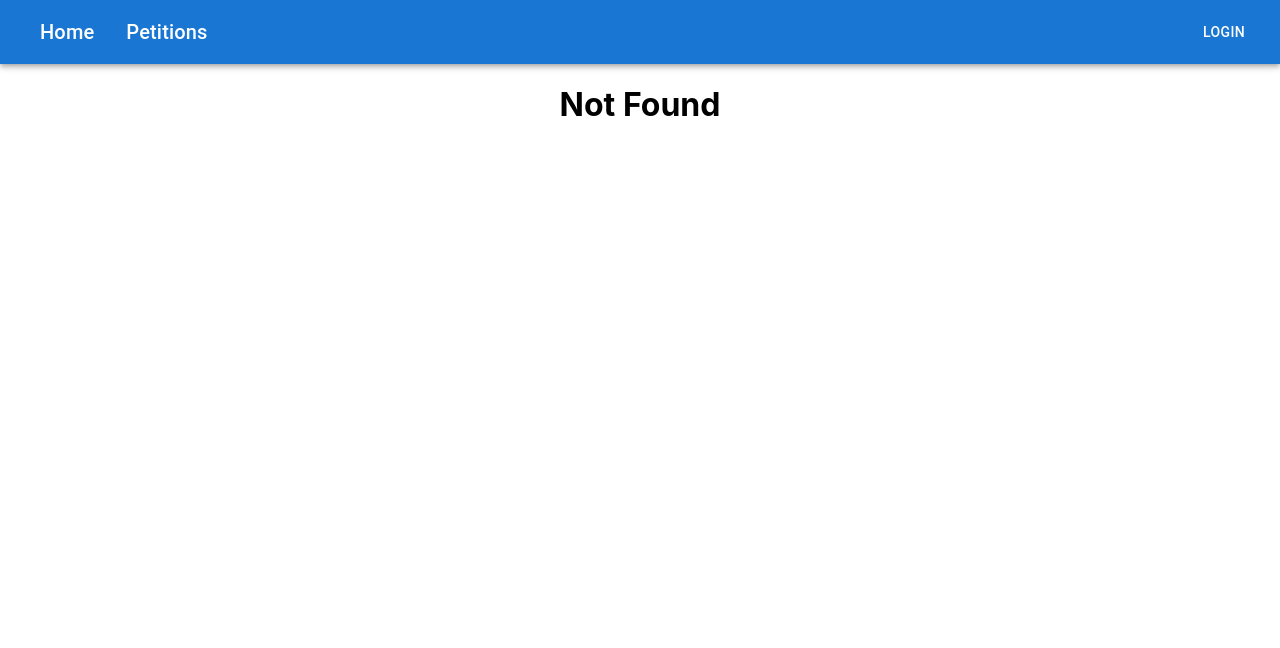
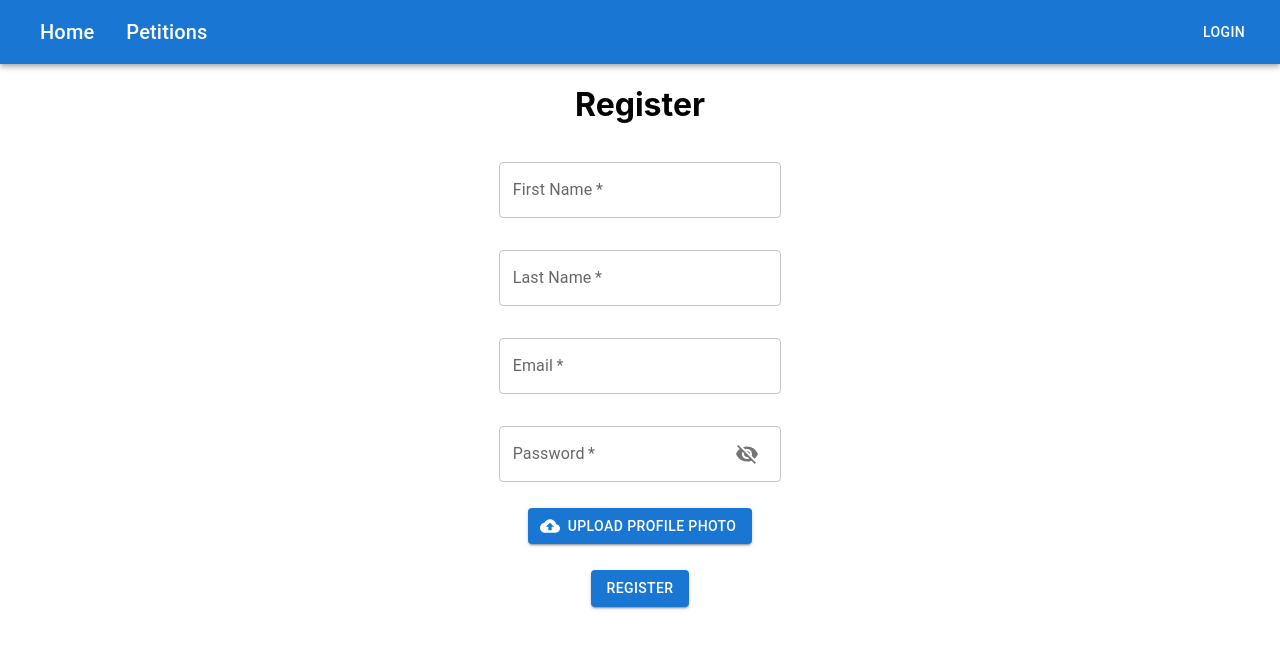
Before and after one commit to rajan-ste/petitions-frontend, a React (Create React App) app: page /register in a window 1280 px wide. Before the commit this address had no page. Shown: the top 648 px of the page. Built offline with nearby package versions, Linux system fonts and the light colour scheme.

Commit message:
register page almost complete

```diff
--- a/src/App.tsx
+++ b/src/App.tsx
@@ -6,6 +6,7 @@ import Petitions from './components/Petitions';
 import NotFound from './components/NotFound';
 import Header from './components/common/Header';
 import Petition from './components/Petition';
+import Register from './components/Register';
 
 function App() {
   return (
@@ -17,6 +18,7 @@ function App() {
             <Route path="/" element={<Home/>}/>
             <Route path="/petitions" element={<Petitions/>}/>
             <Route path="/petitions/:id" element={<Petition />}/>
+            <Route path="/register" element={<Register />}/>
             <Route path="*" element={<NotFound/>}/>
           </Routes>
         </div>
--- /dev/null
+++ b/src/components/Register.tsx
@@ -0,0 +1,267 @@
+import { Visibility, VisibilityOff } from "@mui/icons-material";
+import { Box, Button, IconButton, InputAdornment, TextField } from "@mui/material";
+import CloudUploadIcon from '@mui/icons-material/CloudUpload';
+import { styled } from '@mui/material/styles'
+import React from "react";
+import axios from "axios";
+import { useNavigate } from "react-router-dom";
+
+interface FormData {
+    firstName: string;
+    lastName: string;
+    email: string;
+    password: string;
+    filetype: string;
+}
+
+const VisuallyHiddenInput = styled('input')({
+    clip: 'rect(0 0 0 0)',
+    clipPath: 'inset(50%)',
+    height: 1,
+    overflow: 'hidden',
+    position: 'absolute',
+    bottom: 0,
+    left: 0,
+    whiteSpace: 'nowrap',
+    width: 1,
+  });
+
+const Register = () => {
+    const navigate = useNavigate();
+    const [formData, setFormData] = React.useState({
+        firstName: '',
+        lastName: '',
+        email: '',
+        password: '',
+        filetype: '',
+        errors: {
+            firstName: '',
+            lastName: '',
+            email: '',
+            password: '',
+            filetype: '',
+        }
+    });
+    const [file, setFile] = React.useState<File | null>(null);
+    const [error, setError] = React.useState("");
+    const [showPassword, setShowPassword] = React.useState(false);
+    const handleClickShowPassword = () => setShowPassword(!showPassword)
+    const handleMouseDownPassword = () => setShowPassword(!showPassword)
+    const [userId, setUserId] = React.useState(0);
+    const validFileTypes = ['image/jpeg', 'image/jpg', 'image/png', 'image/gif']
+
+    const validate = () => {
+        let isValid = true;
+        const errors: FormData = {
+                                    firstName: '',
+                                    lastName: '',
+                                    email: '',
+                                    password: '',
+                                    filetype: '',
+                                 }
+
+        if (!formData.firstName) {
+            errors.firstName = 'Enter a first name';
+            isValid = false;
+        }
+
+        if (!formData.lastName) {
+            errors.lastName = 'Enter a last name';
+            isValid = false;
+        }
+
+        if (!formData.email || !/\S+@\S+\.\S+/.test(formData.email)) {
+            errors.email = 'Enter a valid email';
+            isValid = false;
+        }
+
+        if (!formData.password || formData.password.length < 6) {
+            errors.password = 'Password too short';
+            isValid = false;
+        }
+
+        if (file) {
+            if (!validFileTypes.includes(file.type)) {
+                errors.filetype = 'Upload PNG, JPG or GIF file';
+                isValid = false;
+            }
+        }
+
+        setFormData(form => ({ ...form, errors }));
+        return isValid
+    }
+
+    const handleSubmit = (event: { preventDefault: () => void; }) => {
+        event.preventDefault();
+        if (validate()) {
+            axios.post('http://localhost:4941/api/v1/users/register', {
+                email: formData.email,
+                firstName: formData.firstName,
+                lastName: formData.lastName,
+                password: formData.password
+            })
+            .then((response) => {
+                const id = response.data.userId;
+                setUserId(id)
+                if (file) {
+                    handleUpload(id)
+                }
+            })
+            .catch((error) => {
+                if (error.response && error.response.status === 403) {
+                    setFormData(form => ({
+                        ...form,
+                        errors: { ...form.errors, email: 'Email already in use' }
+                    }));
+                }
+            });
+        }
+    };
+
+    const handleChange = (event: { target: { name: any; value: any; }; }) => {
+        const { name, value } = event.target;
+        setFormData(form => ({ ...form, [name]: value }));
+    };
+
+    const handleFileChange = (event: React.ChangeEvent<HTMLInputElement>) => {
+        if (event.target.files && event.target.files.length > 0) {
+            setFile(event.target.files[0]);
+            setError("");
+        } else {
+            setFile(null);
+            setError("No file selected.");
+        }
+    };
+
+      const handleUpload = (userId: number) => {
+        if (file) {
+          axios
+            .put(
+              `http://localhost:4941/api/v1/users/${userId}/image`,
+              file,
+              {
+                headers: {
+                  "Content-Type": file.type,
+                },
+              }
+            )
+            .then((response) => {
+
+            })
+            .catch((error) => {
+              if (error.response && error.response.status === 400) {
+                setError("Invalid file type. Please try again.");
+              } else {
+                setError("Error occured uploading profile image")
+              }
+            });
+        }
+      };
+
+
+    return (
+        <Box
+            component="form"
+            onSubmit={handleSubmit}
+            sx={{
+                '& .MuiTextField-root': { m: 2, width: '28ch'}
+            }}
+            noValidate
+            autoComplete="off"
+        >
+            <div>
+                <div>
+                    <h1>Register</h1>
+                </div>
+                <div>
+                    <TextField
+                            required
+                            name="firstName"
+                            id="outlined-required"
+                            label="First Name"
+                            value={formData.firstName}
+                            onChange={handleChange}
+                            error={!!formData.errors.firstName}
+                            helperText={formData.errors.firstName}
+                        />
+                </div>
+                <div>
+                    <TextField
+                        required
+                        name="lastName"
+                        id="outlined-required"
+                        label="Last Name"
+                        value={formData.lastName}
+                        onChange={handleChange}
+                        error={!!formData.errors.lastName}
+                        helperText={formData.errors.lastName}
+                    />
+                </div>
+                <div>
+                    <TextField
+                        required
+                        name="email"
+                        id="outlined-required"
+                        label="Email"
+                        type="email"
+                        value={formData.email}
+                        onChange={handleChange}
+                        error={!!formData.errors.email}
+                        helperText={formData.errors.email}
+                    />
+                </div>
+                <div>
+                    <TextField
+                        required
+                        name="password"
+                        id="outlined-required"
+                        label="Password"
+                        type={showPassword ? "text" : "password"}
+                        value={formData.password}
+                        onChange={handleChange}
+                        error={!!formData.errors.password}
+                        helperText={formData.errors.password}
+                        InputProps={{
+                            endAdornment: (
+                            <InputAdornment position="end">
+                                <IconButton
+                                aria-label="toggle password visibility"
+                                onClick={handleClickShowPassword}
+                                onMouseDown={handleMouseDownPassword}
+                                >
+                                {showPassword ? <Visibility /> : <VisibilityOff />}
+                                </IconButton>
+                            </InputAdornment>
+                            )
+                        }}
+                    />
+                </div>
+                <div style={{ margin: 10 }}>
+                    <Button
+                        component="label"
+                        role={undefined}
+                        variant="contained"
+                        tabIndex={-1}
+                        startIcon={<CloudUploadIcon />}
+                        >
+                        Upload Profile Photo
+                        <VisuallyHiddenInput type="file" onChange={handleFileChange}/>
+                    </Button>
+                    {file ? <p>{file.name}</p> : ""}
+                    {formData.errors.filetype && <div style={{ color: "red", marginTop: "10px" }}>{formData.errors.filetype}</div>}
+                </div>
+                <div >
+                    <Button
+                        sx={{ m: 2}}
+                        type="submit"
+                        variant="contained"
+                    >
+                        Register
+                    </Button>
+                </div>
+            </div>
+        </Box >
+    )
+}
+
+export default Register;
--- a/src/components/common/PetitionListObject.tsx
+++ b/src/components/common/PetitionListObject.tsx
@@ -73,7 +73,7 @@ const PetitionListObject = (props: IPetitionListProps) => {
                 </Box>
                 <Box>
                     <Link
-                        href={`petitions/${petition.petitionId}`}
+                        href={`/petitions/${petition.petitionId}`}
                         sx={{ display: 'flex', alignItems: 'center' }}>
                         <ArrowForwardIosIcon fontSize="large" />
                     </Link>
```
